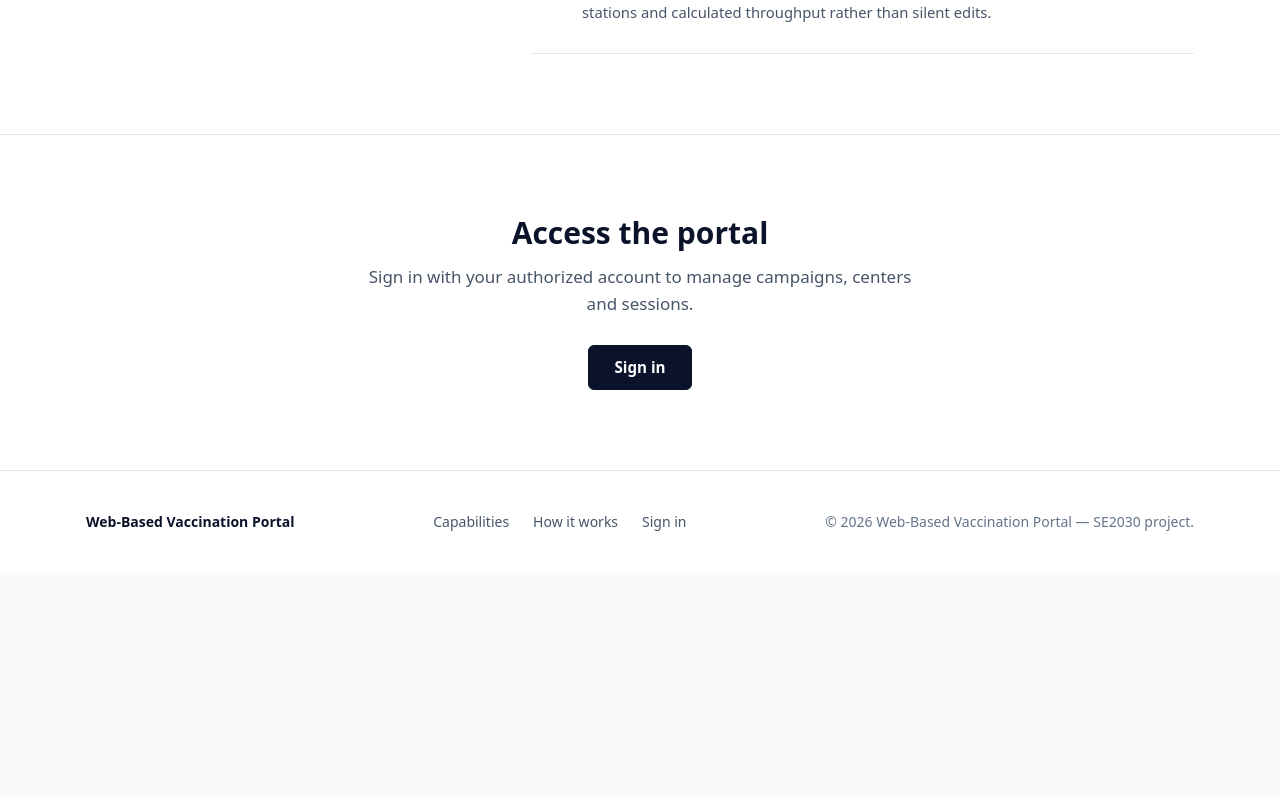
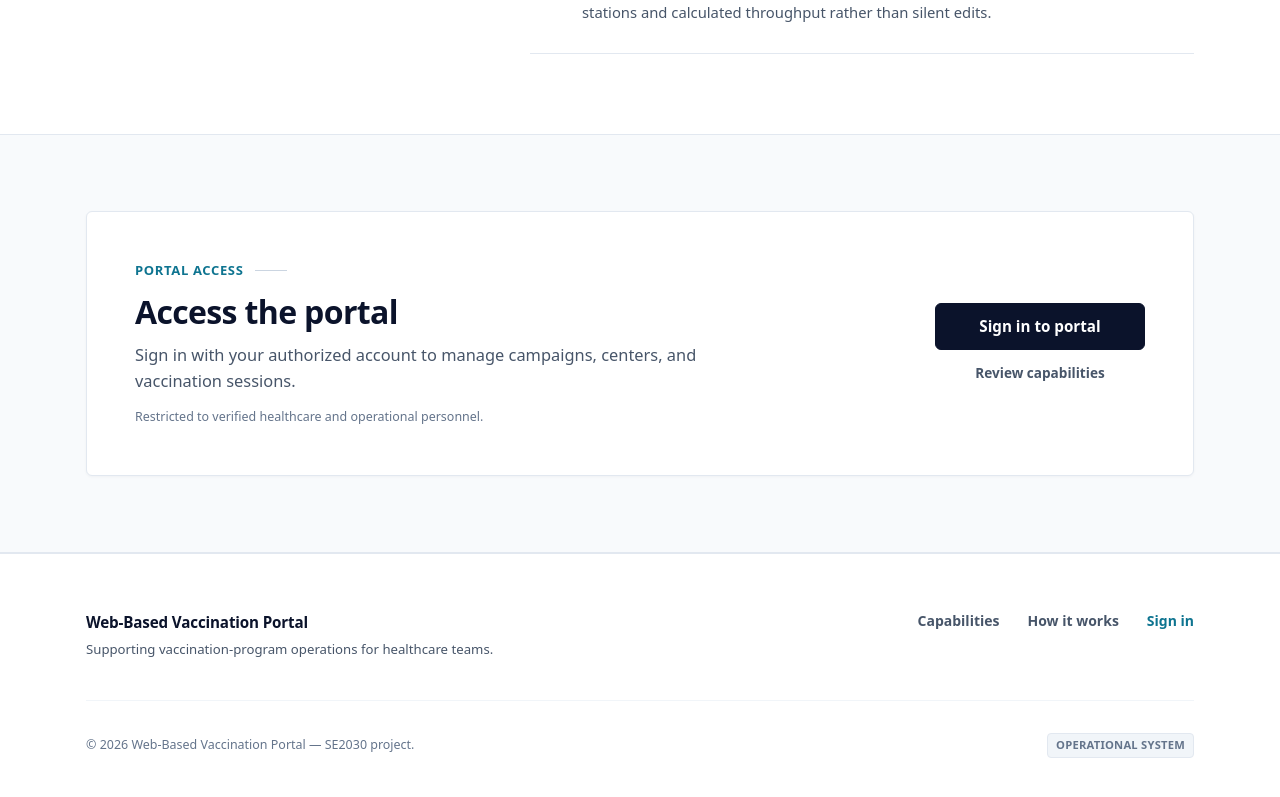
Before and after one commit to Sankalpa-KMCP/se2030-2026-y2-s1-mtr-01-vaccination-portal, a React (Vite) app in the folder frontend/: page / in a window 1280 px wide. Shown: the part 2917-3714 px from the top of the page. Before the commit the page ends 3490 px from the top, so only its background shows below. Built offline with nearby package versions, Linux system fonts and the light colour scheme; no server answers.

Commit message:
feat(frontend): design landing cta and footer

```diff
--- a/frontend/src/features/public-landing/components/FinalCtaSection.jsx
+++ b/frontend/src/features/public-landing/components/FinalCtaSection.jsx
@@ -2,21 +2,38 @@ import React from 'react';
 
 export default function FinalCtaSection({ onLoginClick }) {
   return (
-    <section className="lp-cta-section" aria-labelledby="lp-cta-title">
+    <section className="lp-section lp-section--subtle lp-cta-section" aria-labelledby="lp-cta-title">
       <div className="lp-container">
-        <h2 className="lp-cta-section__title" id="lp-cta-title">
+        <div className="lp-cta-panel">
+          <div className="lp-cta-panel__content">
+            <div className="lp-section__eyebrow-row">
+              <span className="lp-section__eyebrow">Portal Access</span>
+              <span className="lp-section__eyebrow-line" aria-hidden="true" />
+            </div>
+            <h2 className="lp-cta-panel__title" id="lp-cta-title">
               Access the portal
             </h2>
-        <p className="lp-cta-section__text">
-          Sign in with your authorized account to manage campaigns, centers and sessions.
+            <p className="lp-cta-panel__text">
+              Sign in with your authorized account to manage campaigns, centers, and vaccination sessions.
             </p>
+            <span className="lp-cta-panel__note">
+              Restricted to verified healthcare and operational personnel.
+            </span>
+          </div>
+
+          <div className="lp-cta-panel__actions">
             <button
               type="button"
-          className="lp-btn lp-btn--primary"
+              className="lp-btn lp-btn--primary lp-cta-panel__btn"
               onClick={onLoginClick}
             >
-          Sign in
+              Sign in to portal
             </button>
+            <a className="lp-cta-panel__link" href="#capabilities">
+              Review capabilities
+            </a>
+          </div>
+        </div>
       </div>
     </section>
   );
--- a/frontend/src/features/public-landing/components/PublicFooter.jsx
+++ b/frontend/src/features/public-landing/components/PublicFooter.jsx
@@ -1,12 +1,18 @@
 import React from 'react';
 
 export default function PublicFooter({ onLoginClick }) {
-  const year = new Date().getFullYear();
+  const currentYear = new Date().getFullYear();
 
   return (
-    <footer className="lp-footer">
-      <div className="lp-container lp-footer__inner">
+    <footer className="lp-footer" aria-label="Site Footer">
+      <div className="lp-container">
+        <div className="lp-footer__top">
+          <div className="lp-footer__brand-col">
             <span className="lp-footer__brand">Web-Based Vaccination Portal</span>
+            <p className="lp-footer__desc">
+              Supporting vaccination-program operations for healthcare teams.
+            </p>
+          </div>
 
           <nav className="lp-footer__nav" aria-label="Footer navigation">
             <a className="lp-footer__link" href="#capabilities">
@@ -17,14 +23,22 @@ export default function PublicFooter({ onLoginClick }) {
             </a>
             <button
               type="button"
-            className="lp-footer__link"
+              className="lp-footer__btn"
               onClick={onLoginClick}
             >
               Sign in
             </button>
           </nav>
+        </div>
 
-        <span>&copy; {year} Web-Based Vaccination Portal &mdash; SE2030 project.</span>
+        <div className="lp-footer__bottom">
+          <span className="lp-footer__copyright">
+            &copy; {currentYear} Web-Based Vaccination Portal &mdash; SE2030 project.
+          </span>
+          <span className="lp-footer__status">
+            Operational System
+          </span>
+        </div>
       </div>
     </footer>
   );
--- a/frontend/src/features/public-landing/public-landing.css
+++ b/frontend/src/features/public-landing/public-landing.css
@@ -735,65 +735,178 @@
   margin: 0;
 }
 
+/* --------------------------------------------------------------------------
+   Final CTA (Framed Institutional Access Panel)
+   -------------------------------------------------------------------------- */
 .lp-cta-section {
-  padding-block: 5rem;
-  text-align: center;
+  padding-block: clamp(4rem, 6vw, 5.5rem);
   border-bottom: 1px solid var(--lp-border);
 }
 
-.lp-cta-section__title {
-  font-size: 1.875rem;
+.lp-cta-panel {
+  background-color: var(--lp-bg);
+  border: 1px solid var(--lp-border);
+  border-radius: var(--lp-radius-md);
+  padding: clamp(2rem, 4vw, 3rem);
+  display: grid;
+  grid-template-columns: 1fr auto;
+  gap: clamp(2rem, 4vw, 3.5rem);
+  align-items: center;
+  box-shadow: 0 1px 3px rgba(11, 19, 43, 0.04);
+}
+
+.lp-cta-panel__content {
+  display: flex;
+  flex-direction: column;
+}
+
+.lp-cta-panel__title {
+  font-size: clamp(1.6rem, 2.5vw, 2.1rem);
   font-weight: 750;
   color: var(--lp-ink-900);
+  margin-bottom: 0.65rem;
+  letter-spacing: -0.02em;
+}
+
+.lp-cta-panel__text {
+  font-size: 1.025rem;
+  color: var(--lp-ink-600);
+  line-height: 1.6;
+  max-width: 580px;
   margin-bottom: 0.75rem;
 }
 
-.lp-cta-section__text {
-  font-size: 1.0625rem;
-  color: var(--lp-ink-600);
-  max-width: 560px;
-  margin-inline: auto;
-  margin-bottom: 1.75rem;
+.lp-cta-panel__note {
+  font-size: 0.78rem;
+  font-weight: 500;
+  color: var(--lp-ink-500);
 }
 
+.lp-cta-panel__actions {
+  display: flex;
+  flex-direction: column;
+  align-items: stretch;
+  gap: 0.75rem;
+  min-width: 210px;
+}
+
+.lp-cta-panel__btn {
+  width: 100%;
+  padding: 0.8rem 1.6rem;
+  font-size: 0.95rem;
+}
+
+.lp-cta-panel__link {
+  font-size: 0.85rem;
+  font-weight: 550;
+  color: var(--lp-ink-600);
+  text-align: center;
+  text-decoration: none;
+  transition: color 0.15s ease;
+}
+
+.lp-cta-panel__link:hover {
+  color: var(--lp-ink-900);
+}
+
+/* --------------------------------------------------------------------------
+   Public Footer
+   -------------------------------------------------------------------------- */
 .lp-footer {
-  padding-block: 2.5rem;
+  padding-block: 3.5rem 2.5rem;
   background-color: var(--lp-bg);
+  border-top: 1px solid var(--lp-border);
   font-size: 0.875rem;
   color: var(--lp-ink-500);
 }
 
-.lp-footer__inner {
+.lp-footer__top {
   display: flex;
-  align-items: center;
+  align-items: flex-start;
   justify-content: space-between;
   flex-wrap: wrap;
-  gap: 1.25rem;
+  gap: 2rem;
+  margin-bottom: 2.5rem;
+}
+
+.lp-footer__brand-col {
+  display: flex;
+  flex-direction: column;
+  gap: 0.35rem;
+  max-width: 420px;
 }
 
 .lp-footer__brand {
-  font-weight: 700;
+  font-size: 0.95rem;
+  font-weight: 750;
   color: var(--lp-ink-900);
+  letter-spacing: -0.01em;
+}
+
+.lp-footer__desc {
+  font-size: 0.825rem;
+  color: var(--lp-ink-600);
+  margin: 0;
+  line-height: 1.5;
 }
 
 .lp-footer__nav {
   display: flex;
   align-items: center;
-  gap: 1.5rem;
+  gap: 1.75rem;
+  flex-wrap: wrap;
 }
 
 .lp-footer__link {
   color: var(--lp-ink-600);
   text-decoration: none;
+  font-size: 0.875rem;
+  font-weight: 550;
+  transition: color 0.15s ease;
+}
+
+.lp-footer__link:hover {
+  color: var(--lp-ink-900);
+}
+
+.lp-footer__btn {
   background: none;
   border: none;
   padding: 0;
   font: inherit;
+  font-size: 0.875rem;
+  font-weight: 650;
+  color: var(--lp-accent);
   cursor: pointer;
+  transition: color 0.15s ease;
 }
 
-.lp-footer__link:hover {
-  color: var(--lp-ink-900);
+.lp-footer__btn:hover {
+  color: var(--lp-accent-hover);
+}
+
+.lp-footer__bottom {
+  padding-top: 2rem;
+  border-top: 1px solid var(--lp-border-subtle);
+  display: flex;
+  align-items: center;
+  justify-content: space-between;
+  flex-wrap: wrap;
+  gap: 1rem;
+  font-size: 0.78rem;
+  color: var(--lp-ink-500);
+}
+
+.lp-footer__status {
+  font-size: 0.7rem;
+  font-weight: 650;
+  color: var(--lp-ink-500);
+  background-color: var(--lp-bg-muted);
+  border: 1px solid var(--lp-border);
+  padding: 0.15rem 0.5rem;
+  border-radius: var(--lp-radius-sm);
+  letter-spacing: 0.02em;
+  text-transform: uppercase;
 }
 
 /* --------------------------------------------------------------------------
@@ -820,6 +933,22 @@
 
   .lp-trust__badge-box {
     max-width: 540px;
+  }
+}
+
+@media (max-width: 900px) {
+  .lp-cta-panel {
+    grid-template-columns: 1fr;
+    gap: 1.75rem;
+  }
+
+  .lp-cta-panel__actions {
+    align-items: flex-start;
+    min-width: auto;
+  }
+
+  .lp-cta-panel__btn {
+    width: auto;
   }
 }
 
@@ -876,12 +1005,6 @@
     padding-block: 1.35rem;
     gap: 1rem;
   }
-
-  .lp-footer__inner {
-    flex-direction: column;
-    align-items: flex-start;
-    gap: 1rem;
-  }
 }
 
 @media (max-width: 576px) {
@@ -895,4 +1018,28 @@
     width: 100%;
     text-align: center;
   }
+
+  .lp-cta-panel__actions {
+    width: 100%;
+  }
+
+  .lp-cta-panel__btn {
+    width: 100%;
+    text-align: center;
+  }
+
+  .lp-footer__top {
+    flex-direction: column;
+    gap: 1.5rem;
+  }
+
+  .lp-footer__nav {
+    gap: 1.25rem;
+  }
+
+  .lp-footer__bottom {
+    flex-direction: column;
+    align-items: flex-start;
+    gap: 0.75rem;
+  }
 }
```
Lines whose indentation alone changed are shown as unchanged.
